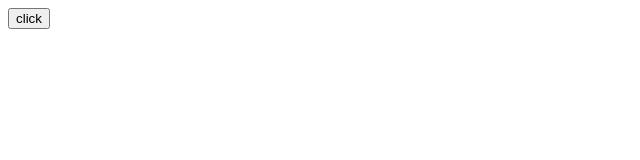
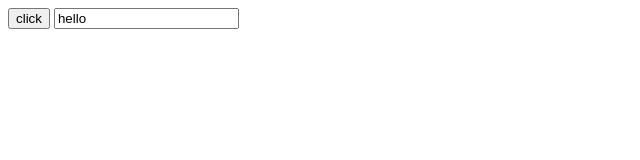
Before and after one commit to KyawZinThant22/Understanding-Typescript, a website with bundled scripts: page index.html in a window 1280 px wide. Shown: the whole page, without its empty margins (0-640 px from the left). Built offline with nearby package versions, Linux system fonts and the light colour scheme.

Commit message:
86 of 206 typeCasting

```diff
--- a/index.html
+++ b/index.html
@@ -10,5 +10,6 @@
 </head>
 <body>
   <button>click</button>
+  <input id="user-input" ></input>
 </body>
 </html>
--- a/src/app.ts
+++ b/src/app.ts
@@ -68,3 +68,8 @@ let SarKalay: Bird = {
 };
 
 moveAnimal(SarKalay);
+
+// const userInput = <HTMLInputElement>document.getElementById("user-input")!;
+const userInput = document.getElementById("user-input")! as HTMLInputElement;
+
+userInput.value = "hello";
```
Also changed, not shown: dist/app.js.
